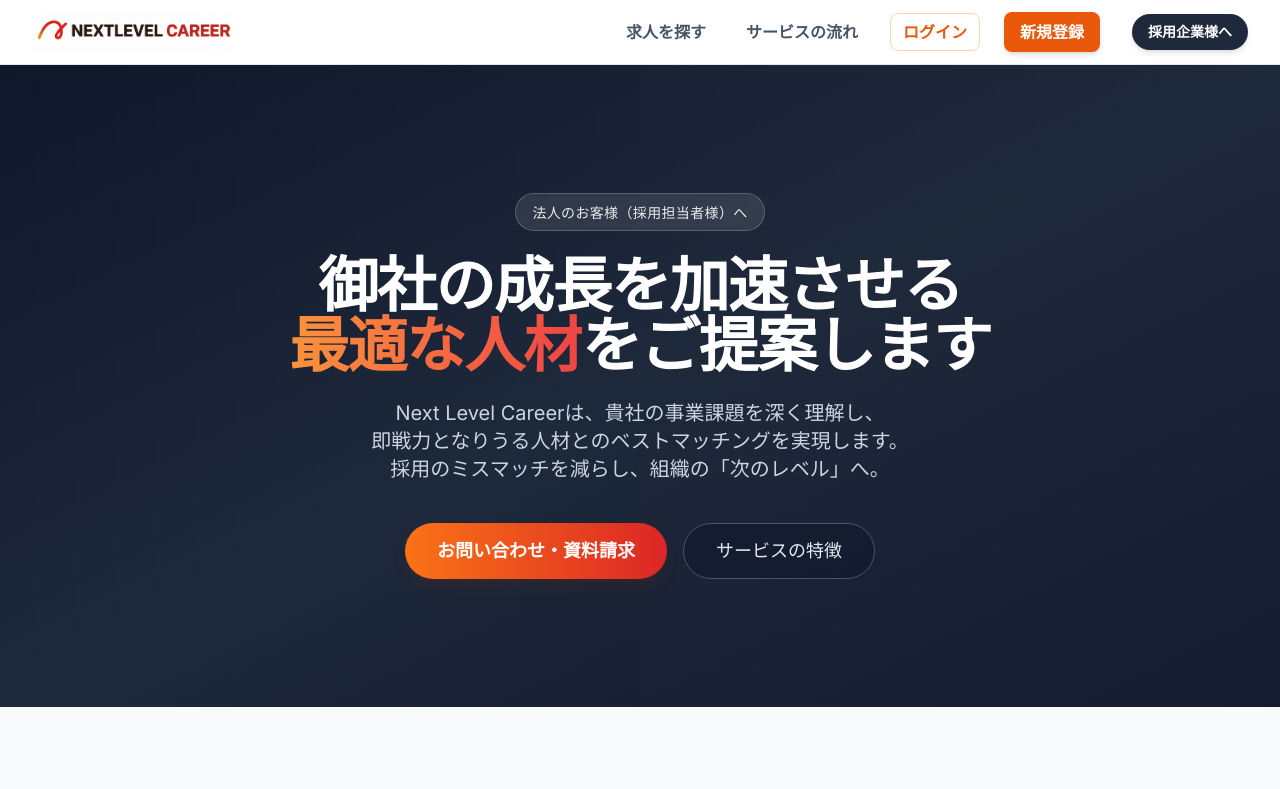
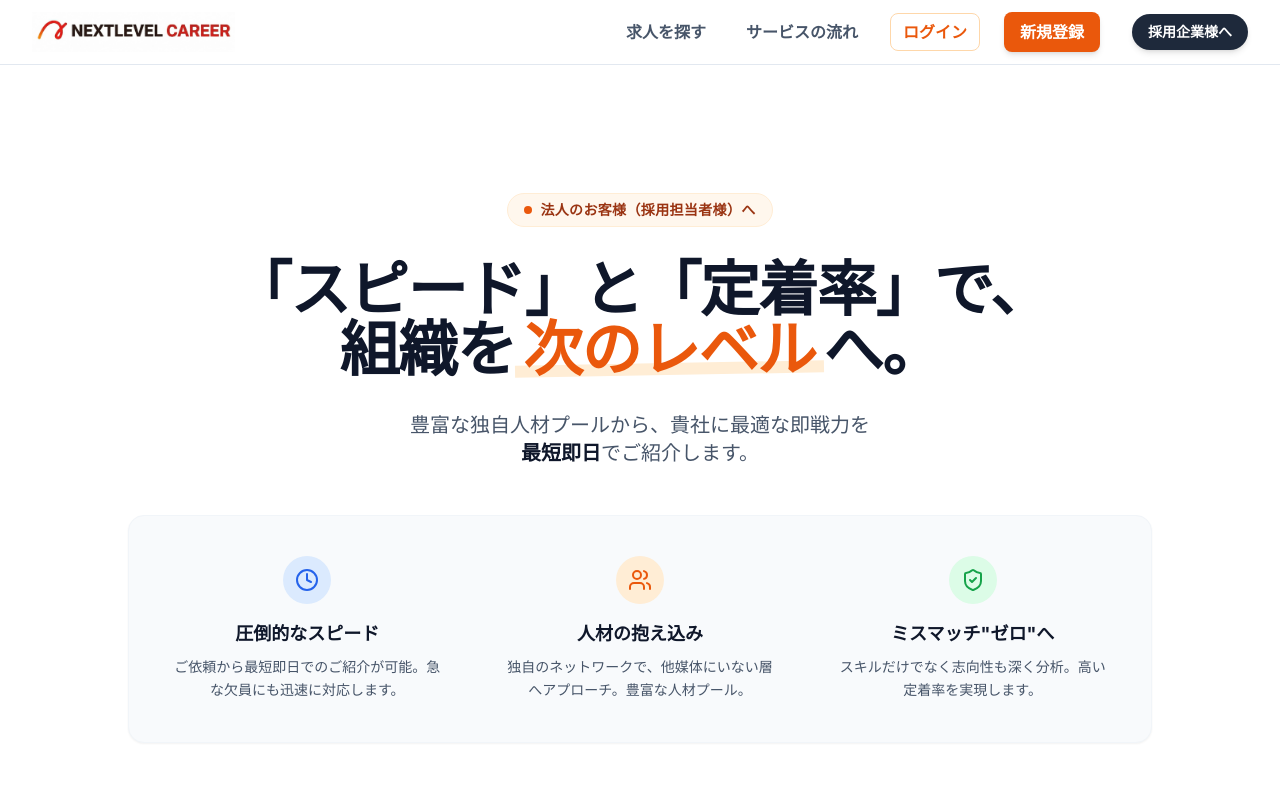
Before and after one commit to nextlevelkitamura-alt/nextlevel-career-website, a Next.js app: page /for-clients in a window 1280 px wide. Shown: the top 789 px of the page. Built offline with nearby package versions, Linux system fonts and the light colour scheme; no server answers.

Commit message:
feat(ui): overhaul for-clients hero design and copy

```diff
--- a/components/client-lp/ClientHero.tsx
+++ b/components/client-lp/ClientHero.tsx
@@ -3,29 +3,21 @@
 import Link from "next/link";
 import { Button } from "@/components/ui/button";
 import { motion } from "framer-motion";
+import { Clock, Users, ShieldCheck, ArrowRight } from "lucide-react";
 
 export default function ClientHero() {
     return (
-        <section className="relative bg-slate-900 py-20 lg:py-32 overflow-hidden">
-            {/* Background Gradient & Overlay */}
-            <div className="absolute inset-0 bg-gradient-to-br from-slate-900 via-slate-800 to-slate-900 z-0" />
-            <motion.div
-                initial={{ opacity: 0, x: 100 }}
-                animate={{ opacity: 1, x: 0 }}
-                transition={{ duration: 1.5, ease: "easeOut" }}
-                className="absolute top-0 right-0 w-1/2 h-full bg-slate-800/30 skew-x-12 transform translate-x-1/4 z-0"
-            />
-            <div className="absolute inset-0 bg-[url('/grid-pattern.svg')] opacity-10 z-0" />
-
+        <section className="relative bg-white py-20 lg:py-32 overflow-hidden">
             <div className="container relative z-10 px-4 md:px-6 mx-auto">
-                <div className="max-w-4xl mx-auto text-center">
+                <div className="max-w-5xl mx-auto text-center">
                     <motion.div
                         initial={{ opacity: 0, y: 20 }}
                         animate={{ opacity: 1, y: 0 }}
                         transition={{ duration: 0.6 }}
-                        className="inline-block bg-white/10 backdrop-blur-sm border border-white/20 rounded-full px-4 py-1.5 mb-6"
+                        className="inline-flex items-center gap-2 bg-primary-50 border border-primary-100 rounded-full px-4 py-1.5 mb-8"
                     >
-                        <span className="text-white/90 text-sm font-medium tracking-wide">
+                        <span className="w-2 h-2 rounded-full bg-primary-600 animate-pulse" />
+                        <span className="text-primary-800 text-sm font-bold tracking-wide">
                             法人のお客様（採用担当者様）へ
                         </span>
                     </motion.div>
@@ -34,45 +26,81 @@ export default function ClientHero() {
                         initial={{ opacity: 0, y: 30 }}
                         animate={{ opacity: 1, y: 0 }}
                         transition={{ duration: 0.8, delay: 0.2 }}
-                        className="text-3xl md:text-5xl lg:text-6xl font-bold tracking-tight text-white mb-6 leading-tight"
+                        className="text-4xl md:text-5xl lg:text-6xl font-black tracking-tight text-slate-900 mb-8 leading-tight"
                     >
-                        御社の成長を加速させる<br />
-                        <span className="text-transparent bg-clip-text bg-gradient-to-r from-orange-400 to-red-500">
-                            最適な人材
-                        </span>
-                        をご提案します
+                        「スピード」と「定着率」で、<br className="hidden md:block" />
+                        組織を<span className="relative inline-block text-primary-600 px-2">
+                            次のレベル
+                            <span className="absolute bottom-1 left-0 w-full h-3 bg-primary-100 -z-10 transform -rotate-1"></span>
+                        </span>へ。
                     </motion.h1>
 
                     <motion.p
                         initial={{ opacity: 0, y: 30 }}
                         animate={{ opacity: 1, y: 0 }}
                         transition={{ duration: 0.8, delay: 0.4 }}
-                        className="text-lg md:text-xl text-slate-300 mb-10 leading-relaxed max-w-2xl mx-auto relative"
+                        className="text-lg md:text-xl text-slate-600 mb-12 leading-relaxed max-w-3xl mx-auto font-medium"
                     >
-                        Next Level Careerは、貴社の事業課題を深く理解し、<br className="hidden md:block" />
-                        即戦力となりうる人材とのベストマッチングを実現します。<br />
-                        採用のミスマッチを減らし、組織の「次のレベル」へ。
+                        豊富な独自人材プールから、貴社に最適な即戦力を<br className="hidden md:block" />
+                        <span className="font-bold text-slate-900">最短即日</span>でご紹介します。
                     </motion.p>
 
                     <motion.div
                         initial={{ opacity: 0, y: 40 }}
                         animate={{ opacity: 1, y: 0 }}
                         transition={{ duration: 0.8, delay: 0.6 }}
-                        className="flex flex-col sm:flex-row gap-4 justify-center"
+                        className="grid grid-cols-1 md:grid-cols-3 gap-6 mb-12 text-left bg-slate-50 p-6 rounded-2xl border border-slate-100 shadow-sm"
+                    >
+                        <div className="flex flex-col items-center text-center p-4">
+                            <div className="w-12 h-12 bg-blue-100 text-blue-600 rounded-full flex items-center justify-center mb-4">
+                                <Clock className="w-6 h-6" />
+                            </div>
+                            <h3 className="text-lg font-bold text-slate-900 mb-2">圧倒的なスピード</h3>
+                            <p className="text-sm text-slate-600 leading-relaxed">
+                                ご依頼から最短即日でのご紹介が可能。急な欠員にも迅速に対応します。
+                            </p>
+                        </div>
+                        <div className="flex flex-col items-center text-center p-4">
+                            <div className="w-12 h-12 bg-orange-100 text-orange-600 rounded-full flex items-center justify-center mb-4">
+                                <Users className="w-6 h-6" />
+                            </div>
+                            <h3 className="text-lg font-bold text-slate-900 mb-2">人材の抱え込み</h3>
+                            <p className="text-sm text-slate-600 leading-relaxed">
+                                独自のネットワークで、他媒体にいない層へアプローチ。豊富な人材プール。
+                            </p>
+                        </div>
+                        <div className="flex flex-col items-center text-center p-4">
+                            <div className="w-12 h-12 bg-green-100 text-green-600 rounded-full flex items-center justify-center mb-4">
+                                <ShieldCheck className="w-6 h-6" />
+                            </div>
+                            <h3 className="text-lg font-bold text-slate-900 mb-2">ミスマッチ"ゼロ"へ</h3>
+                            <p className="text-sm text-slate-600 leading-relaxed">
+                                スキルだけでなく志向性も深く分析。高い定着率を実現します。
+                            </p>
+                        </div>
+                    </motion.div>
+
+                    <motion.div
+                        initial={{ opacity: 0, y: 40 }}
+                        animate={{ opacity: 1, y: 0 }}
+                        transition={{ duration: 0.8, delay: 0.8 }}
                     >
                         <Link href="#contact">
-                            <Button size="lg" className="w-full sm:w-auto h-14 px-8 text-lg bg-gradient-to-r from-orange-500 to-red-600 hover:from-orange-600 hover:to-red-700 text-white font-bold rounded-full shadow-lg shadow-orange-900/20 transition-all transform hover:scale-105">
-                                お問い合わせ・資料請求
+                            <Button size="lg" className="h-16 px-10 text-xl bg-slate-900 hover:bg-slate-800 text-white font-bold rounded-full shadow-xl shadow-slate-200 transition-all transform hover:scale-105 group">
+                                今すぐ問い合わせる
+                                <ArrowRight className="ml-2 w-5 h-5 group-hover:translate-x-1 transition-transform" />
                             </Button>
                         </Link>
-                        <Link href="#features">
-                            <Button size="lg" variant="outline" className="w-full sm:w-auto h-14 px-8 text-lg border-slate-600 text-slate-200 hover:bg-slate-800 hover:text-white rounded-full bg-slate-900/50 backdrop-blur-sm">
-                                サービスの特徴
-                            </Button>
-                        </Link>
+                        <p className="mt-4 text-sm text-slate-500 font-medium">
+                            ※ ご相談は無料です。お気軽にお問い合わせください。
+                        </p>
                     </motion.div>
                 </div>
             </div>
+
+            {/* Background Decorations */}
+            <div className="absolute top-0 right-0 w-1/3 h-full bg-slate-50 -z-10 skew-x-12 transform translate-x-1/2" />
+            <div className="absolute bottom-0 left-0 w-64 h-64 bg-primary-50 rounded-full blur-3xl opacity-50 -z-10 transform -translate-x-1/2 translate-y-1/2" />
         </section>
     );
 }
```
Also changed, not shown: palns/DAILY_TASK.md (+6 -6 lines).
